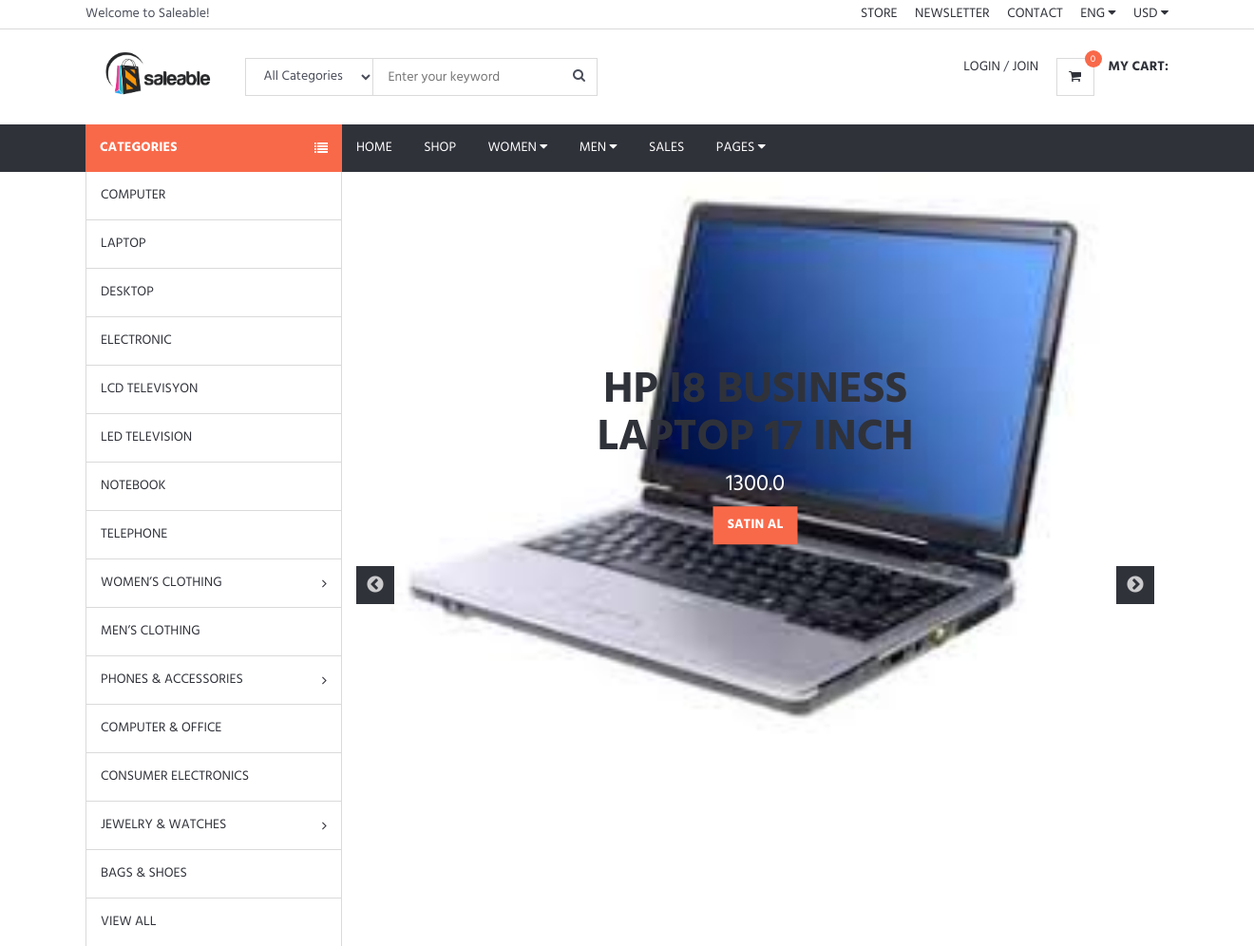
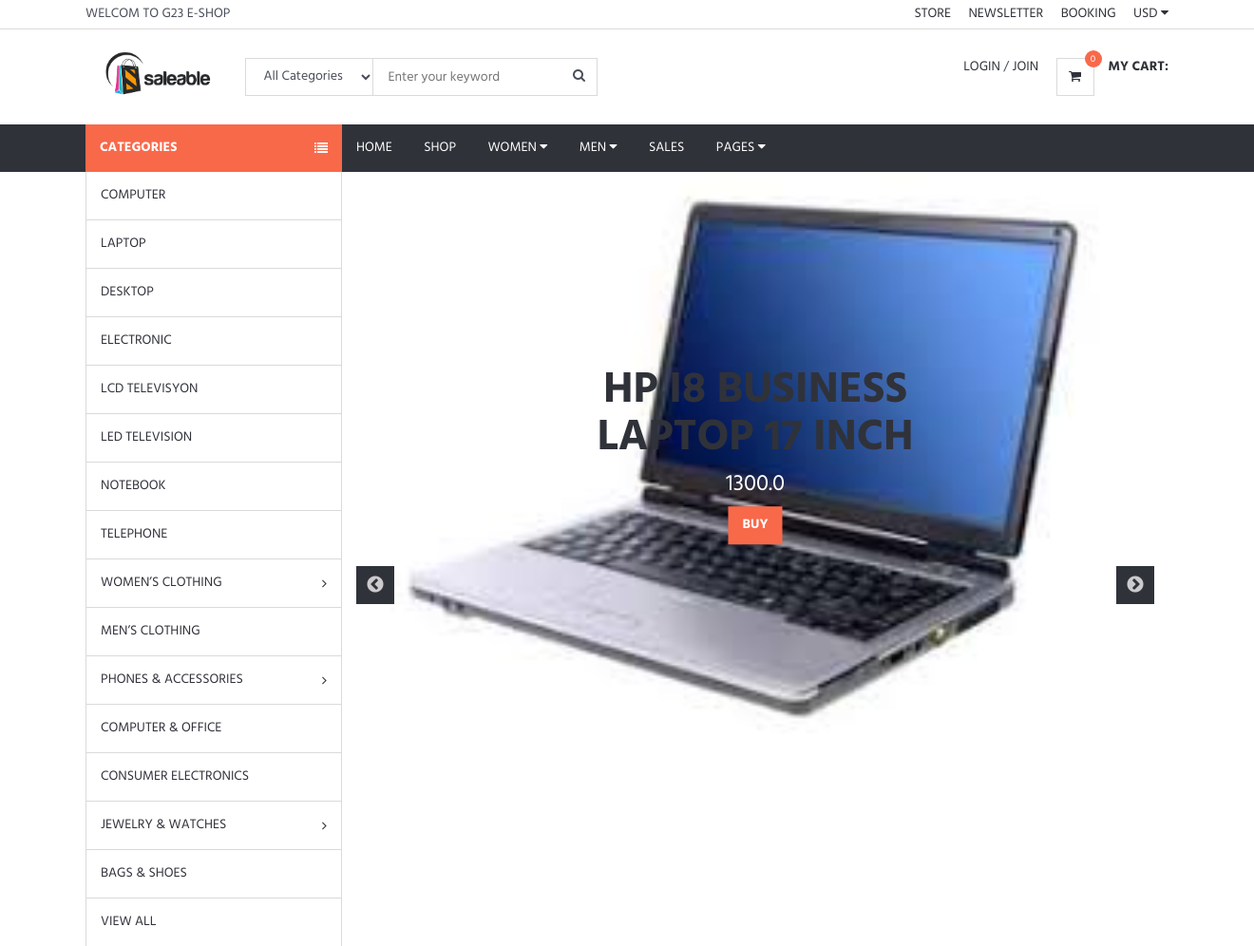
Before and after one commit to chikhang238/final_project, a Django app: page /home in a window 1320 px wide. Shown: the top 996 px of the page at 95% size. Run offline with Django 3.2, Linux system fonts and the light colour scheme; data comes from the database, SQL or seed files in the repository; both versions use the stored data as it was after the commit; some libraries are stand-ins or nearby versions.

Commit message:
improve frontend

```diff
--- a/home/templates/_content.html
+++ b/home/templates/_content.html
@@ -92,7 +92,7 @@
                   <li><span>00 M</span></li>
                   <li><span>00 S</span></li>
                 </ul>
-									<a href="/product/{{ rs.id }}" class="main-btn quick-view"><i class="fa fa-search-plus"></i> Detay</a>
+                <a href="/product/{{ rs.id }}" class="main-btn quick-view"><i class="fa fa-search-plus"></i> Detail</a>
                 <img src="{{ rs.image.url }}" alt="">
               </div>
               <div class="product-body">
--- a/home/templates/_homebase.html
+++ b/home/templates/_homebase.html
@@ -45,22 +45,13 @@
         <div id="top-header">
             <div class="container">
                 <div class="pull-left">
-                    <span>Welcome to Saleable!</span>
+                    <span>WELCOM TO G23 E-SHOP</span>
                 </div>
                 <div class="pull-right">
                     <ul class="header-top-links">
                         <li><a href="#">Store</a></li>
                         <li><a href="#">Newsletter</a></li>
-                        <li><a href="/contact">Contact</a></li>
-                        <li class="dropdown default-dropdown">
-                            <a class="dropdown-toggle" data-toggle="dropdown" aria-expanded="true">ENG <i class="fa fa-caret-down"></i></a>
-                            <ul class="custom-menu">
-                                <li><a href="#">English (ENG)</a></li>
-                                <li><a href="#">Russian (Ru)</a></li>
-                                <li><a href="#">French (FR)</a></li>
-                                <li><a href="#">Spanish (Es)</a></li>
-                            </ul>
-                        </li>
+                        <li><a href="/contact">Booking</a></li>
                         <li class="dropdown default-dropdown">
                             <a class="dropdown-toggle" data-toggle="dropdown" aria-expanded="true">USD <i class="fa fa-caret-down"></i></a>
                             <ul class="custom-menu">
@@ -176,7 +167,7 @@
                         </div>
                         <!-- /footer logo -->
 
-                        <p>Lorem ipsum dolor sit amet, consectetur adipisicing elit, sed do eiusmod tempor incididunt ut labore et dolore magna</p>
+                        <p>Our online store ...</p>
 
                         <!-- footer social -->
                         <ul class="footer-social">
@@ -226,7 +217,7 @@
                 <div class="col-md-3 col-sm-6 col-xs-6">
                     <div class="footer">
                         <h3 class="footer-header">Stay Connected</h3>
-                        <p>Lorem ipsum dolor sit amet, consectetur adipisicing elit, sed do eiusmod tempor.</p>
+                        <p>You can contact us via...</p>
                         <form>
                             <div class="form-group">
                                 <input class="input" placeholder="Enter Email Address">
@@ -240,20 +231,6 @@
             <!-- /row -->
             <hr>
             <!-- row -->
-            <div class="row">
-                <div class="col-md-8 col-md-offset-2 text-center">
-                    <!-- footer copyright -->
-                    <div class="footer-copyright">
-                        <!-- Link back to Colorlib can't be removed. Template is licensed under CC BY 3.0. -->
-                        Copyright &copy;
-                        <script>
-                            document.write(new Date().getFullYear());
-                        </script> All rights reserved | This template is made with <i class="fa fa-heart-o" aria-hidden="true"></i> by <a href="https://colorlib.com" target="_blank">Colorlib</a>
-                        <!-- Link back to Colorlib can't be removed. Template is licensed under CC BY 3.0. -->
-                    </div>
-                    <!-- /footer copyright -->
-                </div>
-            </div>
             <!-- /row -->
         </div>
         <!-- /container -->
--- a/home/templates/_slider.html
+++ b/home/templates/_slider.html
@@ -16,7 +16,7 @@
           <div class="banner-caption text-center">
             <h1>{{ rs.name }}</h1>
             <h3 class="white-color font-weak">{{ rs.price }}</h3>
-							<a href="/product/{{ rs.id }}" class="primary-btn">Satın AL</a>
+            <a href="/product/{{ rs.id }}" class="primary-btn">Buy</a>
           </div>
         </div>
         <!-- /banner -->
--- a/home/templates/index.html
+++ b/home/templates/index.html
@@ -1,6 +1,6 @@
 {% extends "_homebase.html" %}
 
-{% block title %}Ana İndex Sayfası{% endblock %}
+{% block title %}G23 E-SHOP{% endblock %}
 
 {% block sidebar %}
     {% include "_sidebar.html" %}
```
Also changed, not shown: db.sqlite3, home/templates/_sidebar.html (indentation only). Lines whose indentation alone changed are shown as unchanged.
